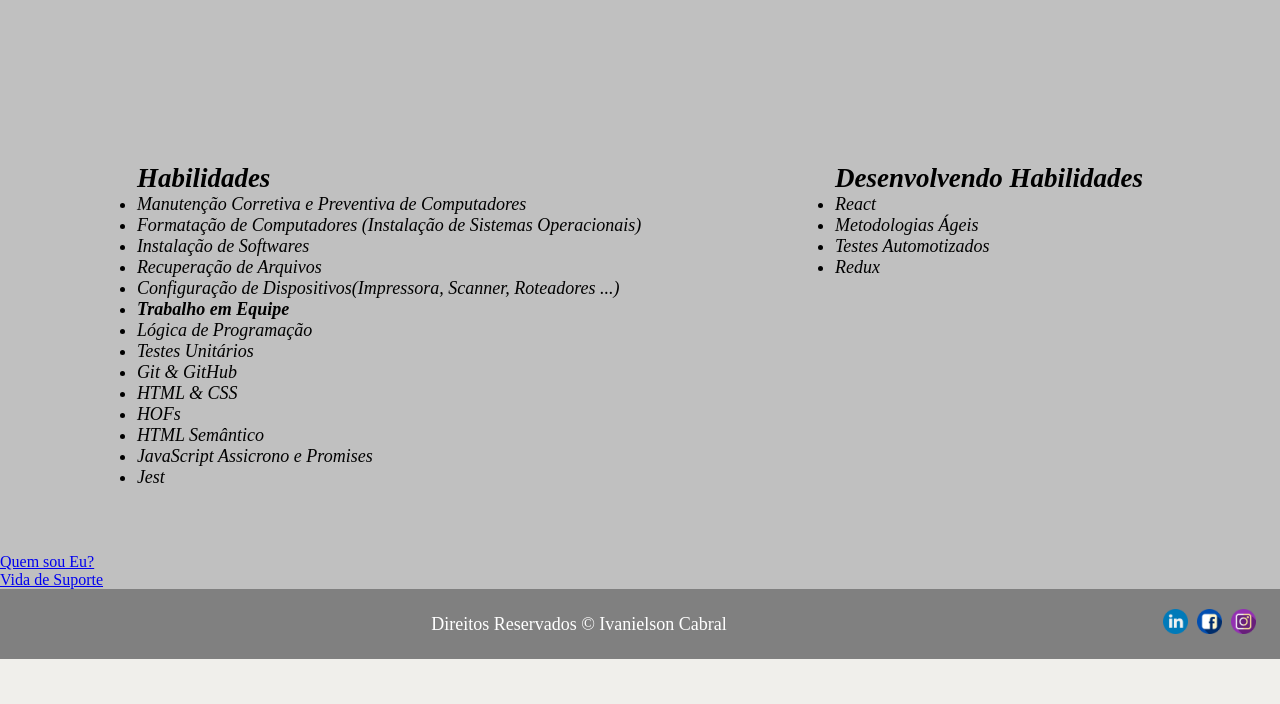
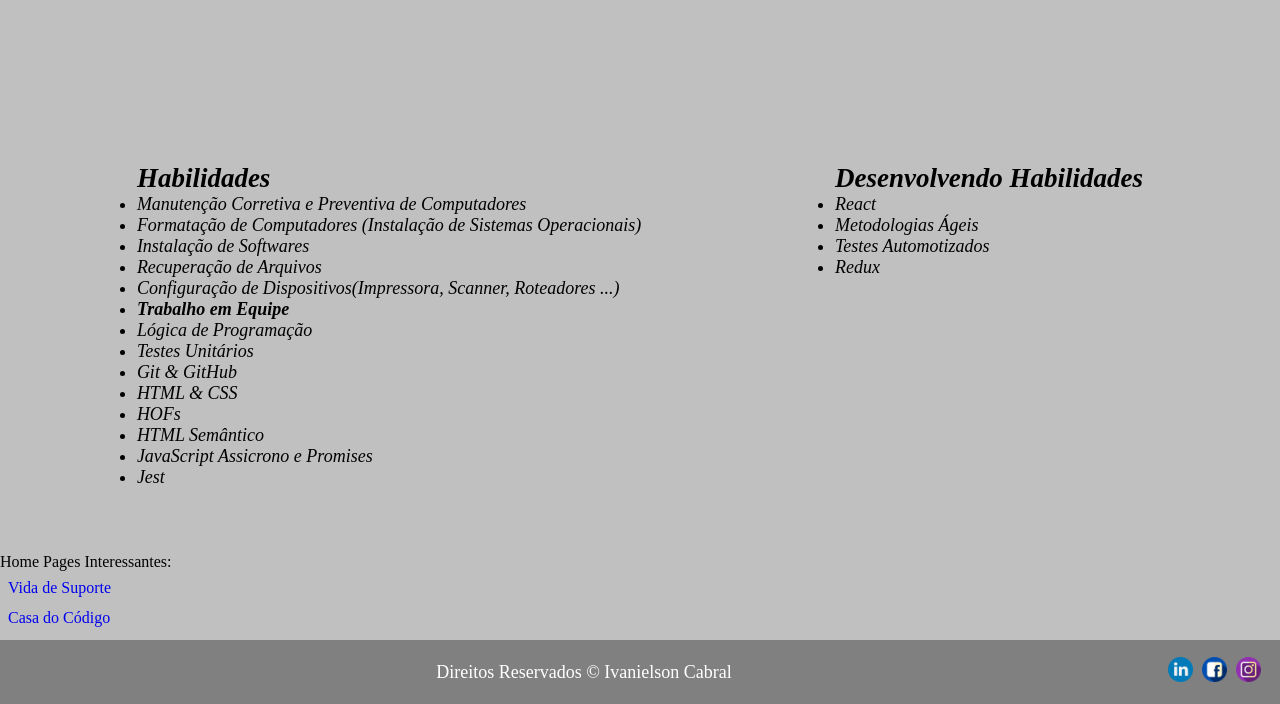
Before and after one commit to Ivanielson/ivanielson.github.io, a plain HTML site: page index.html in a window 1280 px wide. Shown: the part 1112-1816 px from the top of the page. Before the commit the page ends 1771 px from the top, so only its background shows below. Drawn offline with Linux system fonts and the light colour scheme; a web font is replaced by a local one.

Commit message:
Estilização

```diff
--- a/css/style-index.css
+++ b/css/style-index.css
@@ -10,6 +10,8 @@ body {
 
 .container {
   background-color: silver;
+  height: 100%;
+  padding-bottom: 5px;
 }
 
 .header {
@@ -130,6 +132,16 @@ a:active {
   font-style: italic;
 }
 
+.info div a{
+  text-decoration: none;
+  font-size: 16px;
+}
+
+.info div {
+  margin: 4px;
+  padding: 4px;
+}
+
 footer {
   background-color: grey;
   display: flex;
@@ -138,12 +150,14 @@ footer {
   padding: 10px;
   color: white;
   font-size: 18px;
+  position: absolute;
+  width: 100%;
+  height: 8%;
 }
 
 footer .redes {
   display: flex;
   width: 7rem;
-  margin: 5px;
   padding: 5px;
   justify-content: space-around;
 }
--- a/index.html
+++ b/index.html
@@ -95,11 +95,12 @@
     </div>
 
     <section class="info">
+      <p>Home Pages Interessantes:</p>
       <div>
-        <a href="#minha-foto">Quem sou Eu?</a>
+        <a href="https://vidadesuporte.com.br/" target="_blank">Vida de Suporte</a>
       </div>
       <div>
-        <a href="https://vidadesuporte.com.br/" target="_blank">Vida de Suporte</a>
+        <a href="https://www.casadocodigo.com.br/" target="_blank">Casa do Código</a>
       </div>
     </section>
   </main>
```
Also changed, not shown: img/facebook1.png (deleted).
